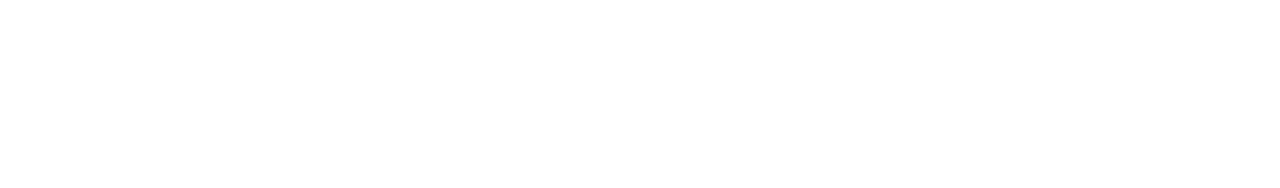
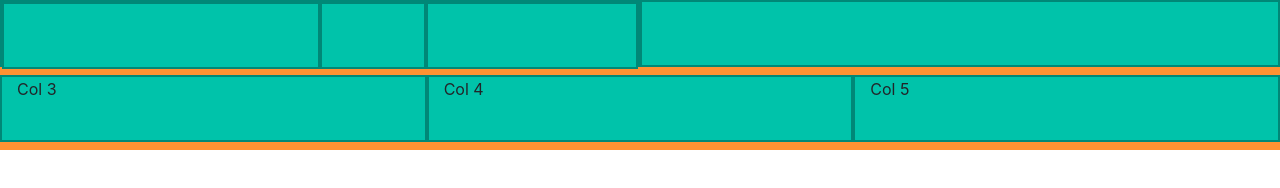
Before and after one commit to GeekyVirgo/bootstrap-practice, a plain HTML site: page index.html in a window 1280 px wide. Drawn offline with nearby package versions, Linux system fonts and the light colour scheme.

Commit message:
working with containers in bootstrap

```diff
--- a/index.html
+++ b/index.html
@@ -15,6 +15,23 @@
 </head>
 
 <body>
+    <div class="container-fluid">
+        <div class="row">
+            <div class="col-sm-6">
+                <div class="row">
+                    <div class="col-6"></div>
+                    <div class="col-2"></div>
+                    <div class="col-4"></div>
+                </div>
+            </div>
+            <div class="col-sm-6"></div>
+        </div>
+        <div class="row">
+            <div class="col-sm-6 col-lg-4">Col 3</div>
+            <div class="col-sm-6 col-lg-4">Col 4</div>
+            <div class="col-sm-12 col-lg-4">Col 5</div>
+        </div>
+    </div>
 
 
 
--- a/style.css
+++ b/style.css
@@ -0,0 +1,15 @@
+.container-fluid {
+    background-color: #6c2eb9;
+    height: 5rem;
+}
+
+.row {
+    background-color: #ff9232;
+    height: 4.7rem;
+}
+
+[class*="col-"] {
+    background-color: #00c3aa;
+    height: 4.2rem;
+    border: 2px solid rgba(0, 0, 0, 0.3);
+}
```
